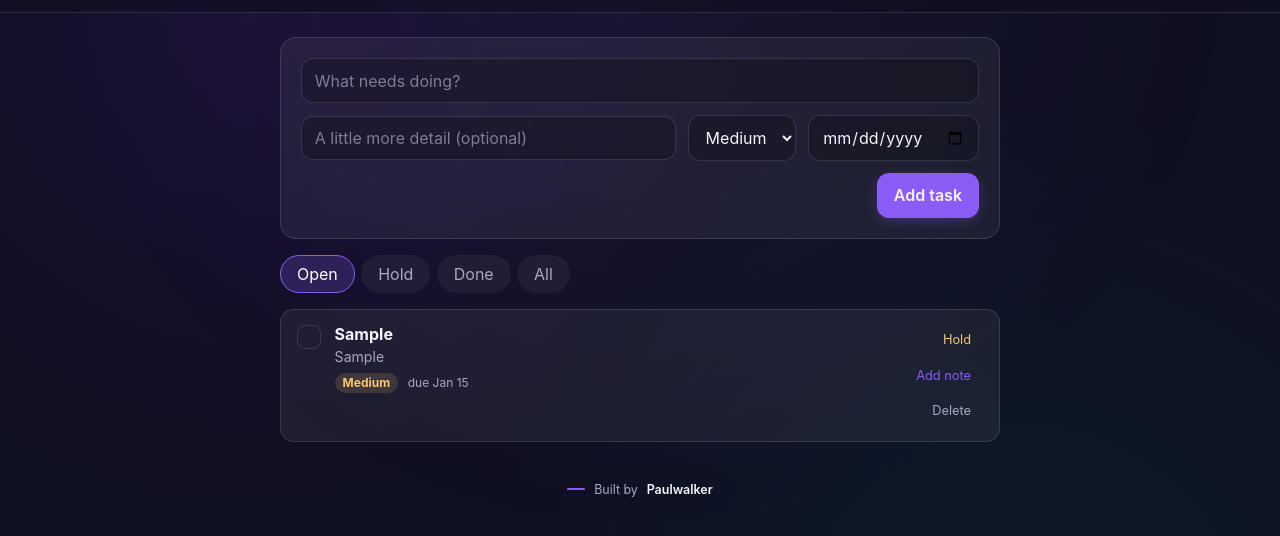
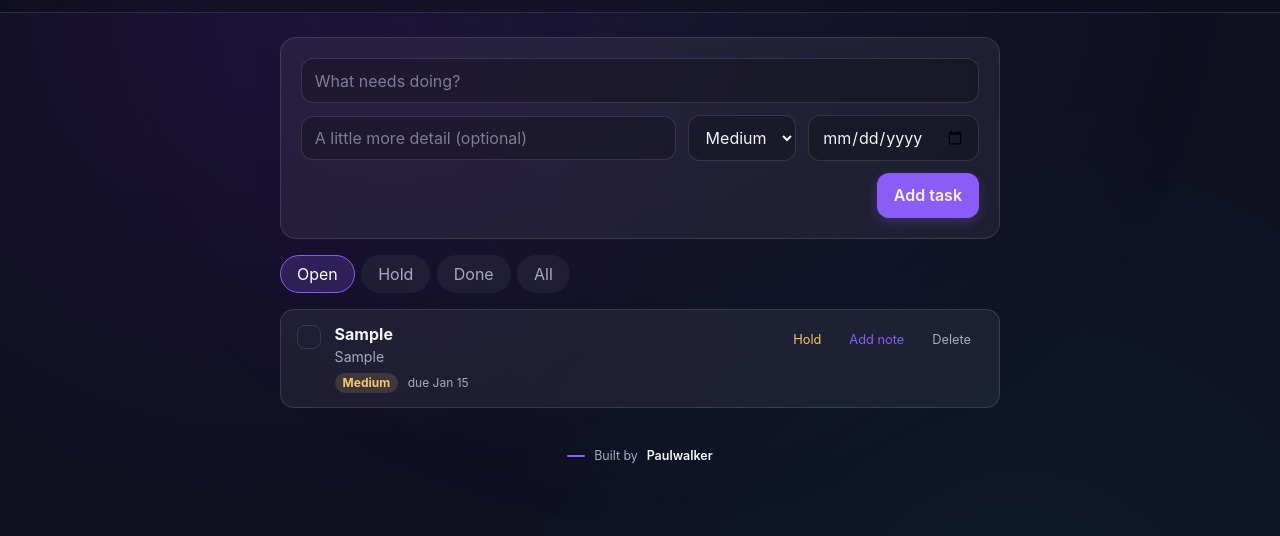
Before and after one commit to vineethkv96/loop, a website with bundled scripts: page public/index.html in a window 1280 px wide. Both pictures are taken after typing "Sample", "Sample", "2020-01-15" into the empty fields and a click on the button "Add task". Shown: the part 64-600 px from the top of the page. Built offline with nearby package versions, Linux system fonts and the light colour scheme.

Commit message:
Add notes to existing tasks (#3)
* Move task notes to existing tasks for progress tracking

Remove the notes field from the add form. Notes are now added
and edited on existing tasks through an inline editor, so they
can track progress over time.

Co-authored-by: CommandCodeBot <noreply@commandcode.ai>

* Align task action buttons horizontally

The Hold, Add note, and Delete actions were stacked vertically,
leaving dead space and making cards taller than their content.
Lay them out in a compact horizontal row.

Co-authored-by: CommandCodeBot <noreply@commandcode.ai>

* Fix note editor text color

The note textarea was missing from the color: inherit rule, so it
rendered black text on the dark background. Include textarea so it
inherits the white text color.

Co-authored-by: CommandCodeBot <noreply@commandcode.ai>

---------

Co-authored-by: CommandCodeBot <noreply@commandcode.ai>

```diff
--- a/public/styles.css
+++ b/public/styles.css
@@ -140,6 +140,7 @@ body {
 
 input,
 select,
+textarea,
 button {
   font: inherit;
   color: inherit;
@@ -377,9 +378,8 @@ textarea:focus {
 .task-actions {
   flex: 0 0 auto;
   display: flex;
-  flex-direction: column;
-  align-items: flex-end;
-  gap: 0.2rem;
+  align-items: center;
+  gap: 0.25rem;
 }
 
 .delete {
```
